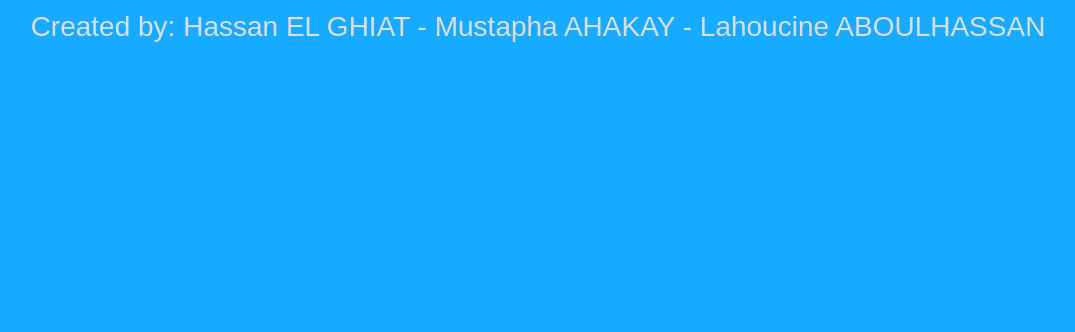
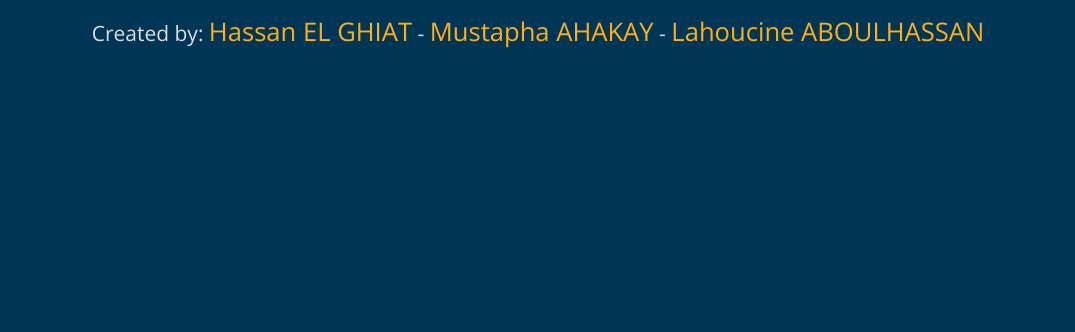
Before and after one commit to bridgecrew-perf6/azure-deploy-app, a plain HTML site: page index.html in a window 1280 px wide. Shown: the part 468-800 px from the top of the page, without its empty margins (102-1177 px from the left). Drawn offline with nearby package versions, Linux system fonts and the light colour scheme; a web font is replaced by a local one.

Commit message:
Update index.html

```diff
--- a/index.html
+++ b/index.html
@@ -6,9 +6,13 @@
     <meta name="viewport" content="width=device-width, initial-scale=1.0" />
     <title>My-App</title>
     <style>
+      @import url("https://fonts.googleapis.com/css2?family=Open+Sans:wght@300&family=Playfair+Display:ital,wght@1,600&display=swap");
+      @import url("https://fonts.googleapis.com/css2?family=Open+Sans:wght@300&display=swap");
       * {
         margin: 0;
         padding: 0;
+        transition: all 0.3s ease-in-out;
+        font-family: "Playfair Display", "Open Sans", sans-serif;
       }
       body {
         display: flex;
@@ -20,25 +24,41 @@
         font-size: 14px;
         line-height: 1.5;
         color: #dadada;
-        font-family: sans-serif;
-        background-color: #17abff;
+        background-color: #003655;
       }
       h1 {
         text-align: center;
         font-family: monospace;
         font-size: 7em;
-        color: #2e2e2e;
+        color: #17abff;
       }
       p {
         text-align: center;
-        font-size: 2em;
+        font-size: 1.5em;
         color: #ddd;
+      }
+      a {
+        color: #ffae17;
+        font-family: "Open Sans", sans-serif;
+        font-size: 1.6rem;
+        text-decoration: none;
+      }
+      a:hover {
+        color: #ff7300;
+        text-decoration: underline;
       }
     </style>
   </head>
   <body>
     <h1>Hello World</h1>
     <p>This is my app running on azure</p>
-    <p>Created by: Hassan EL GHIAT - Mustapha AHAKAY - Lahoucine ABOULHASSAN </p>
+    <br />
+    <p>
+      Created by:
+      <a href="#">Hassan EL GHIAT</a> - <a href="">Mustapha AHAKAY</a> -
+      <a href="https://github.com/LahoucineABOULHASSAN"
+        >Lahoucine ABOULHASSAN</a
+      >
+    </p>
   </body>
 </html>
```
